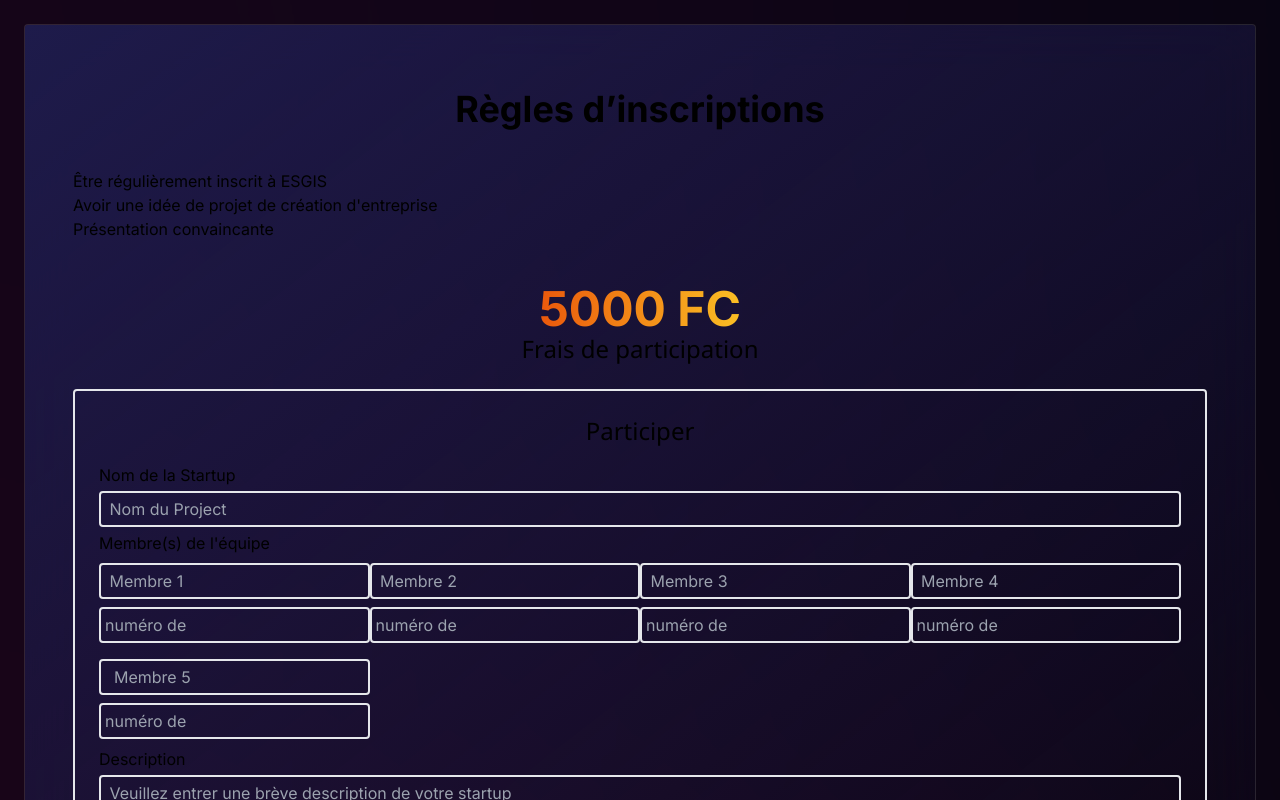
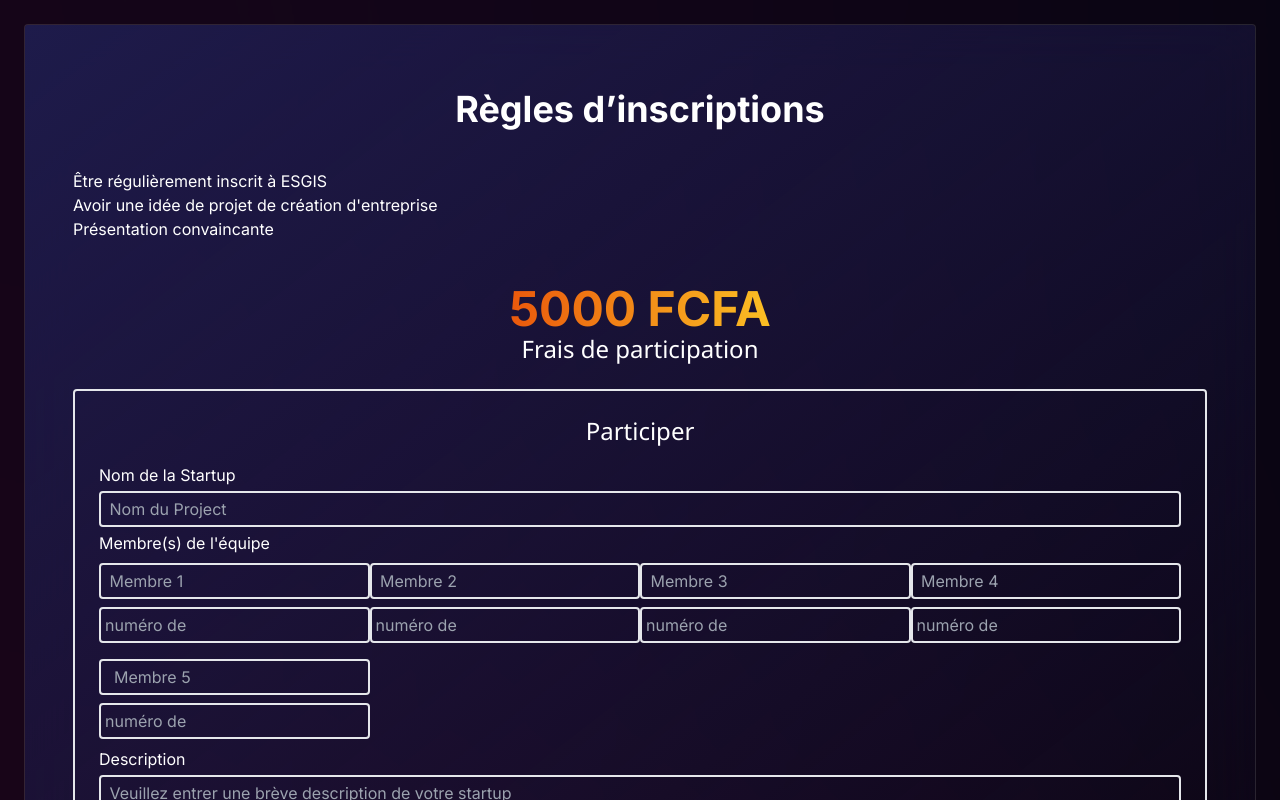
Before and after one commit to Fouzamer/Startup-s-war-inscription-website, a Next.js app: page /Participation in a window 1280 px wide. Shown: the top 800 px of the page. Built offline with nearby package versions, Linux system fonts and the light colour scheme.

Commit message:
Update page.js

```diff
--- a/app/Participation/page.js
+++ b/app/Participation/page.js
@@ -55,20 +55,20 @@ export default function Participation(){
       <div>
             {!showMomo ? (
               <div className="bg-gradient-to-br from-indigo-950 to-transparent rounded p-12 m-6 bg-clip-padding backdrop-filter backdrop-blur-xl bg-opacity-60 border border-[#ffffff20] flex flex-col justify-center items-center content-center">
-              <h3 className="text-4xl font-bold m-4">Règles d’inscriptions</h3>
+              <h3 className="text-4xl text-white font-bold m-4">Règles d’inscriptions</h3>
               <ul className="w-full m-6">
-                  <li>Être régulièrement inscrit à ESGIS</li>
-                  <li>Avoir une idée de projet de création d'entreprise</li>
-                  <li>Présentation convaincante</li>
+                  <li className='text-white'>Être régulièrement inscrit à ESGIS</li>
+                  <li  className='text-white'>Avoir une idée de projet de création d'entreprise</li>
+                  <li  className='text-white'>Présentation convaincante</li>
               </ul>
-              <h1 className='text-5xl font-bold mt-5 bg-gradient-to-r from-orange-600 to-amber-400 text-transparent bg-clip-text'>5000 FC</h1>
-              <p className="text-2xl mb-6">Frais de participation</p>
+              <h1 className='text-5xl font-bold mt-5 bg-gradient-to-r from-orange-600 to-amber-400 text-transparent bg-clip-text'>5000 FCFA</h1>
+              <p className="text-2xl text-white mb-6">Frais de participation</p>
               <div className="border-2 rounded p-6 w-full flex flex-col items-center">
-                  <p className="text-2xl mb-4">Participer</p>
+                  <p className="text-2xl text-white mb-4">Participer</p>
                   <form onSubmit={formik.handleSubmit} className="flex flex-col justify-center w-full">
-                      <label htmlFor="projectName" id="ProjectName"  >Nom de la Startup</label>
+                      <label className='text-white' htmlFor="projectName" id="ProjectName"  >Nom de la Startup</label>
                       <input type="text" name="projectName" required value={formik.values.projectName} onChange={formik.handleChange} placeholder=" Nom du Project" className="rounded bg-transparent border-2 p-1 my-1"/>
-                      <label htmlFor="names">Membre(s) de l'équipe</label>
+                      <label className='text-white' htmlFor="names">Membre(s) de l'équipe</label>
                       <div className="flex flex-wrap justify-between max-[500px]:flex-col">
                           <div className='flex flex-col w-3/12 max-sm:w-full my-1'>
                           <input className="rounded bg-transparent border-2 p-1 my-1 w-full" id="member-1" name="member1" required value={formik.values.member1} onChange={formik.handleChange} placeholder=" Membre 1" type="text" />
@@ -91,9 +91,9 @@ export default function Participation(){
                           <input className="rounded bg-transparent border-2 p-1 my-1 w-full" id="number-5" name="number5" value={formik.values.number5} onChange={formik.handleChange} placeholder={`numéro de ${formik.values.member5}`} type='number' />
                           </div>
                       </div>
-                      <label htmlFor="description">Description</label>
+                      <label className='text-white' htmlFor="description">Description</label>
                       <textarea type="textarea" placeholder=" Veuillez entrer une brève description de votre startup" name='description' value={formik.values.description} onChange={formik.handleChange} className="rounded bg-transparent border-2  p-1 my-1"/>
-                      <button type='submit' onSubmit className="border-solid border-2 border-slate-0 rounded w-min place-self-center p-1 mt-6 hover:bg-white hover:text-black">Soumettre</button>
+                      <button type='submit' onSubmit className="border-solid border-2 border-slate-0 rounded w-min text-white place-self-center p-1 mt-6 hover:bg-white hover:text-black">Soumettre</button>
                   </form>
               </div>
           </div>
```
